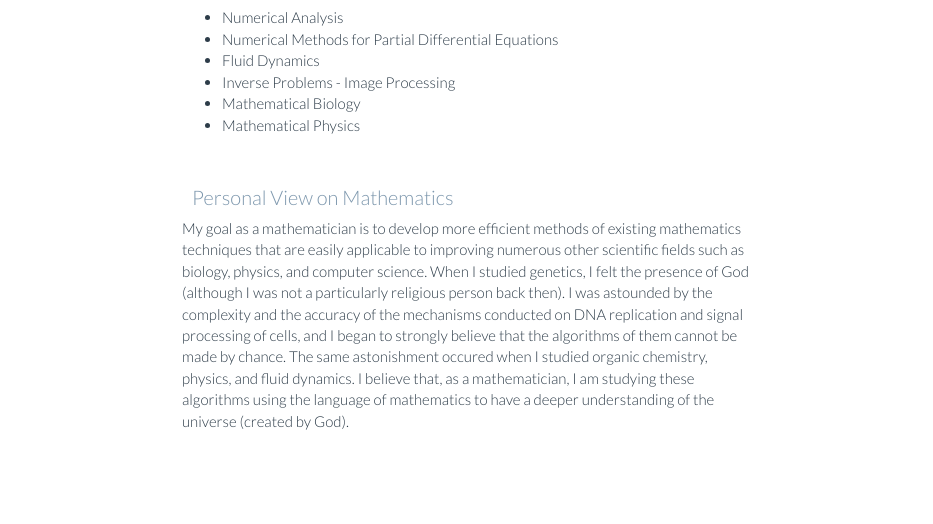
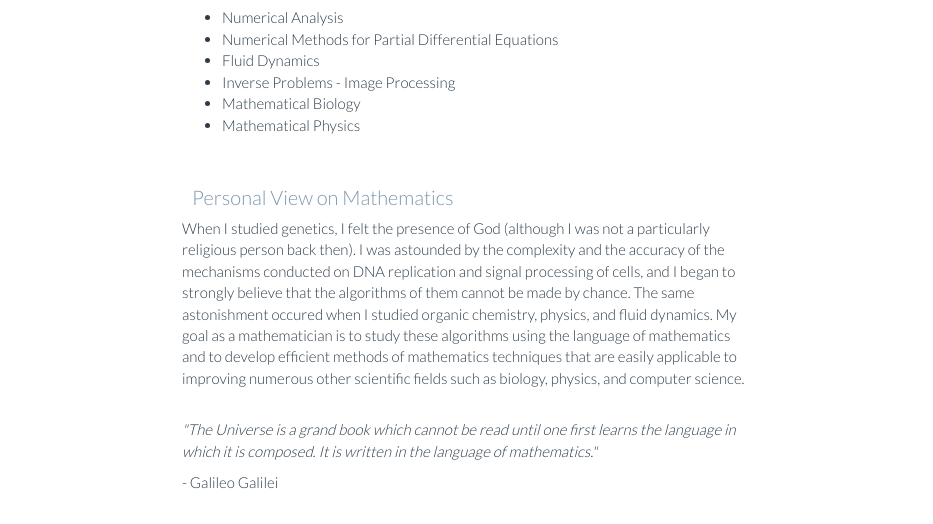
Before and after one commit to wonjunee/portfolio, a plain HTML site: page research_interest.html in a window 1280 px wide. Shown: the part 329-853 px from the top of the page, without its empty margins (173-1106 px from the left). Before the commit the page ends 800 px from the top, so only its background shows below. Drawn offline with Linux system fonts and the light colour scheme.

Commit message:
added quote

```diff
--- a/research_interest.html
+++ b/research_interest.html
@@ -67,7 +67,13 @@
 				</div>
 				<div class="col-xs-8">
 					<h3 class="text-muted">Personal View on Mathematics</h3>
-					<p> My goal as a mathematician is to develop more efficient methods of existing mathematics techniques that are easily applicable to improving numerous other scientific fields such as biology, physics, and computer science. When I studied genetics, I felt the presence of God (although I was not a particularly religious person back then). I was astounded by the complexity and the accuracy of the mechanisms conducted on DNA replication and signal processing of cells, and I began to strongly believe that the algorithms of them cannot be made by chance. The same astonishment occured when I studied organic chemistry, physics, and fluid dynamics. I believe that, as a mathematician, I am studying these algorithms using the language of mathematics to have a deeper understanding of the universe (created by God).</p>
+					<p> When I studied genetics, I felt the presence of God (although I was not a particularly religious person back then). I was astounded by the complexity and the accuracy of the mechanisms conducted on DNA replication and signal processing of cells, and I began to strongly believe that the algorithms of them cannot be made by chance. The same astonishment occured when I studied organic chemistry, physics, and fluid dynamics. My goal as a mathematician is to study these algorithms using the language of mathematics and to develop  efficient methods of mathematics techniques that are easily applicable to improving numerous other scientific fields such as biology, physics, and computer science.</p>
+					<br>
+					<p>
+					<i>"The Universe is a grand book which cannot be read until one first learns the language in which it is composed. It is written in the language of mathematics."</i></p>
+					<p>
+					- Galileo Galilei
+					</p>
 				</div>
 				<div class="col-xs-2">
 				</div>
```
